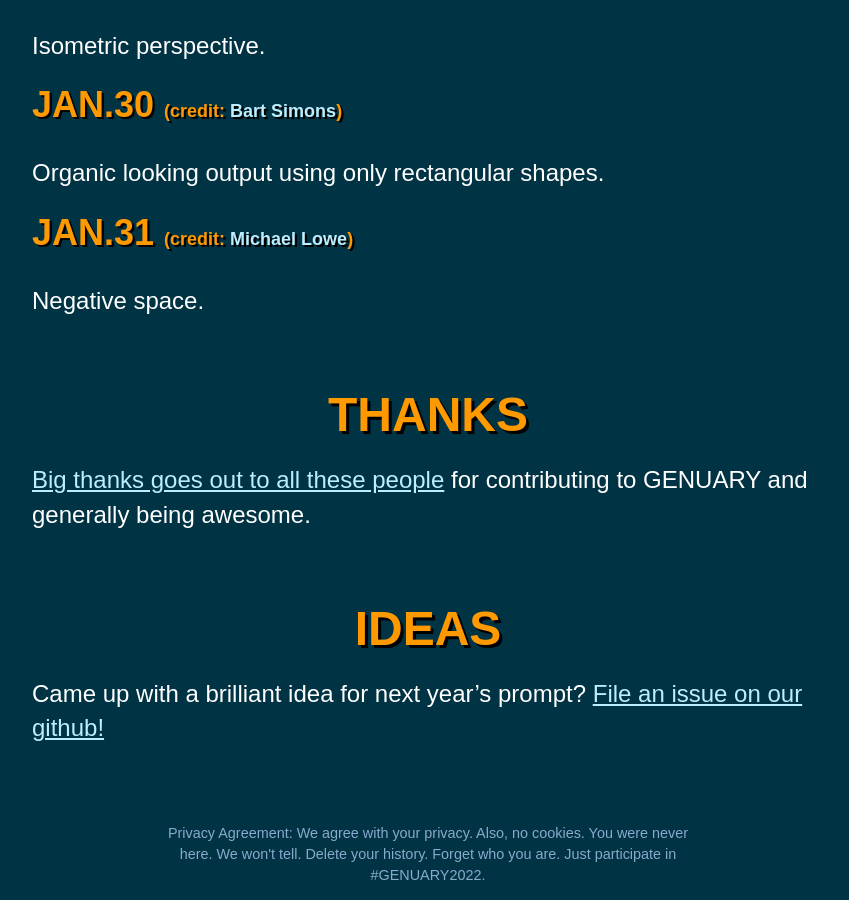
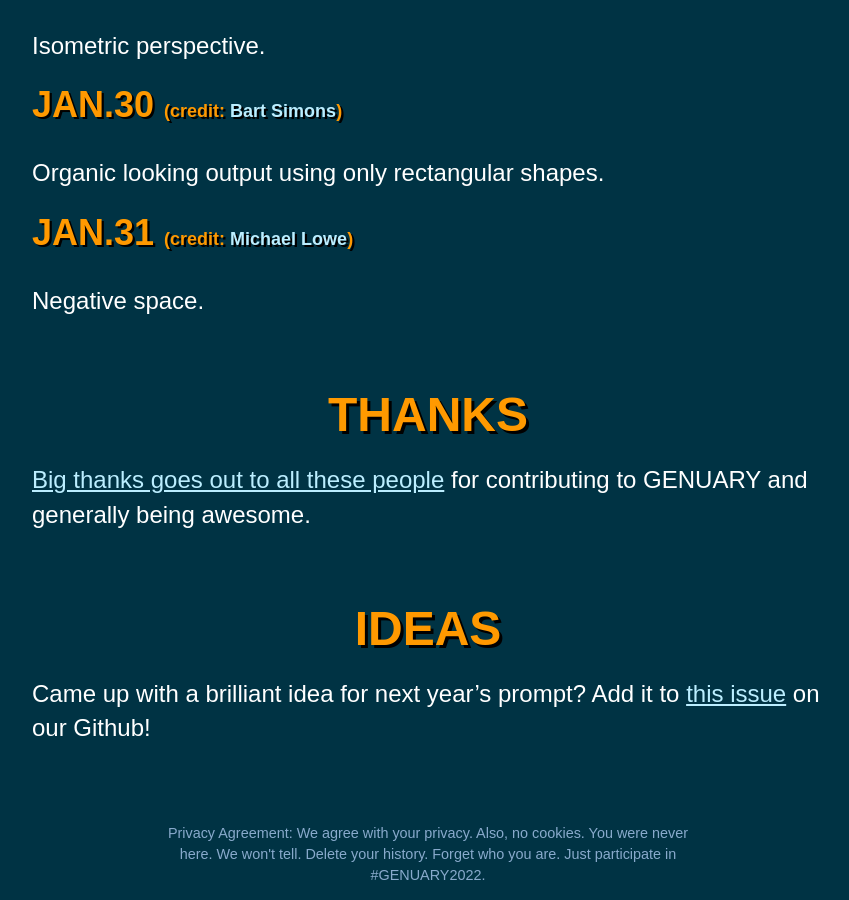
Before and after one commit to genuary2022/genuary2022.github.io, a Jekyll site: the page built from prompts.md, in a window 1280 px wide and 900 px high, scrolled down 4690 px. Shown: the whole window, without its empty margins (212-1061 px from the left). Built offline with Jekyll 4.4.1, drawn with Linux system fonts in a browser that asks for light colours; our own code applies the rules of GitHub Pages for plain Markdown files.

Commit message:
wording change for the prompt suggestion bit in prompts.md

```diff
--- a/prompts.md
+++ b/prompts.md
@@ -162,7 +162,7 @@ Negative space.
 
 # [IDEAS](https://github.com/genuary2022/genuary2022.github.io/issues/3)
 
-Came up with a brilliant idea for next year's prompt? [File an issue on our github!](https://github.com/genuary2022/genuary2022.github.io/issues/3)
+Came up with a brilliant idea for next year's prompt? Add it to [this issue](https://github.com/genuary2022/genuary2022.github.io/issues/3) on our Github!
 
 <script>
     function setHighlight () {
```
